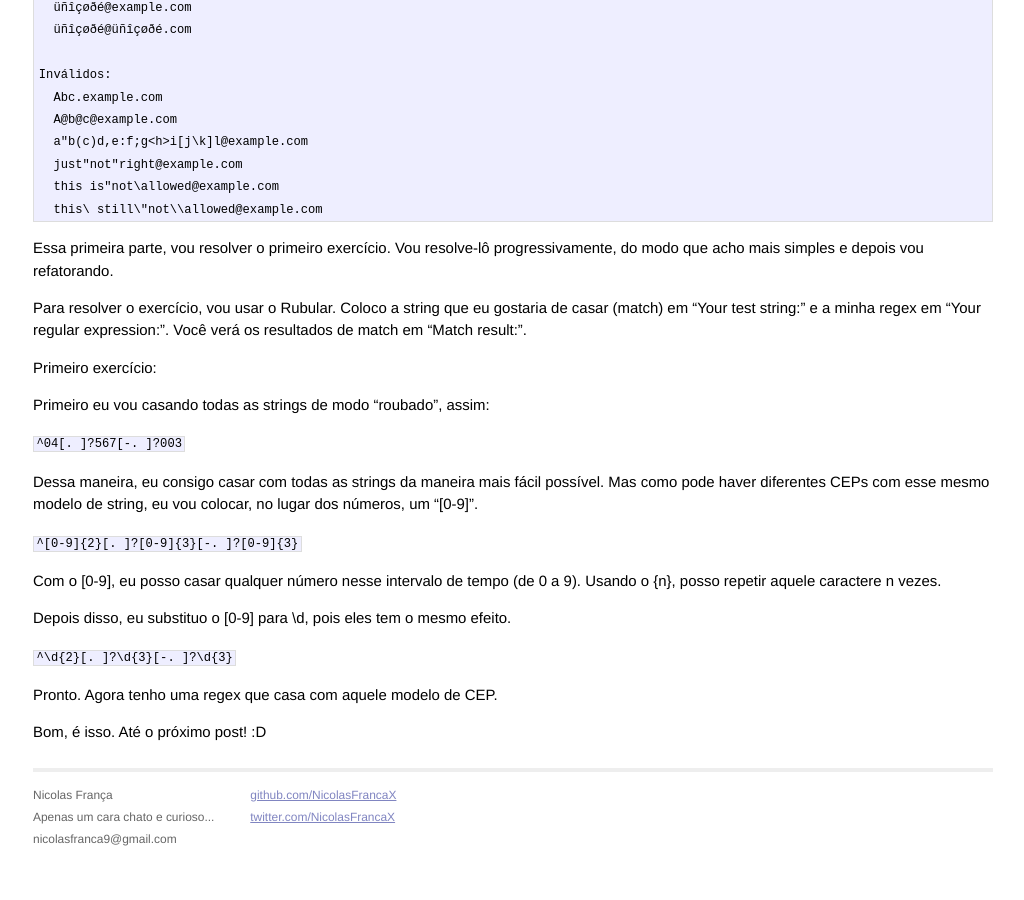
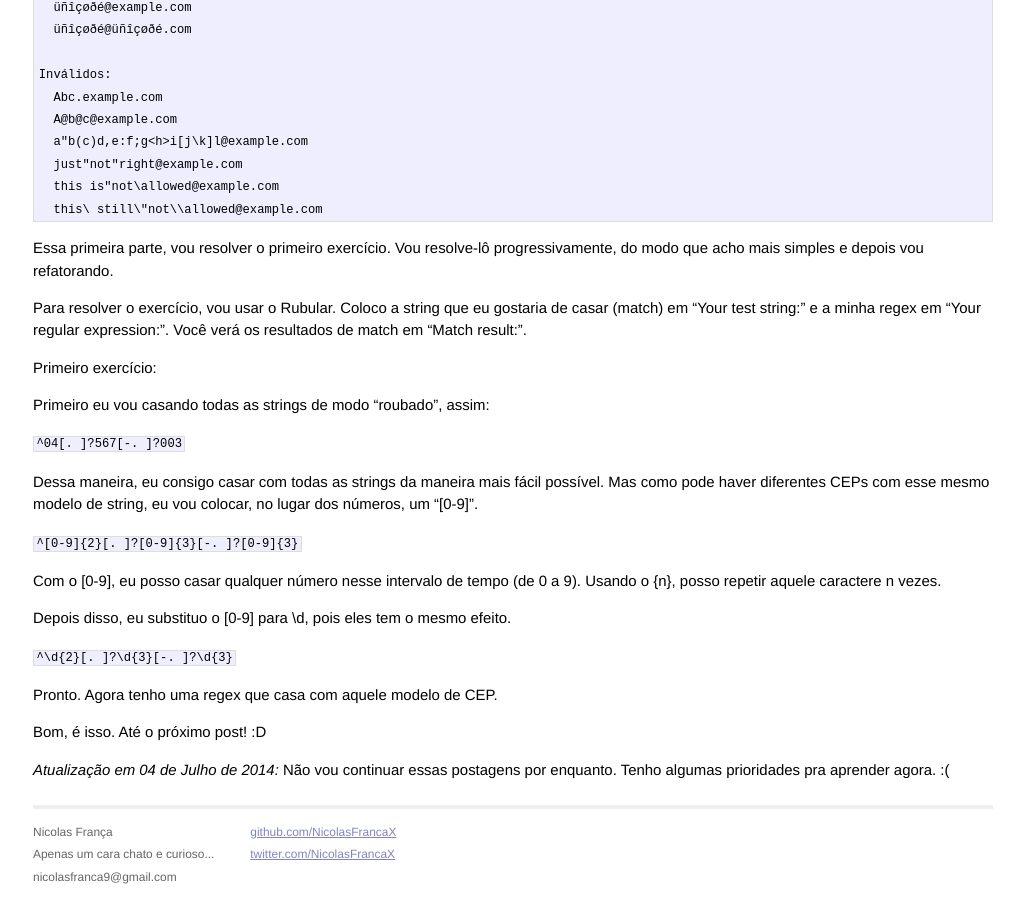
Before and after one commit to NicolasFrancaX/nicolasfrancax.github.io, a Jekyll site: the page built from _posts/2014-04-25-brincando-com-regex-parte-um.markdown, in a window 1280 px wide and 900 px high, scrolled down 1144 px. Shown: the whole window, without its empty margins (127-1151 px from the left). Built offline with Jekyll 4.4.1, drawn with Linux system fonts in a browser that asks for light colours; Markdown is read by kramdown in place of the engine named in the settings; before the commit the page ends 2007 px from its top, so only the background shows below that.

Commit message:
Atualizando post sobre regex

```diff
--- a/_posts/2014-04-25-brincando-com-regex-parte-um.markdown
+++ b/_posts/2014-04-25-brincando-com-regex-parte-um.markdown
@@ -90,3 +90,6 @@ Depois disso, eu substituo o [0-9] para \d, pois eles tem o mesmo efeito.
 Pronto. Agora tenho uma regex que casa com aquele modelo de CEP.
 
 Bom, é isso. Até o próximo post! :D
+
+*Atualização em 04 de Julho de 2014:* Não vou continuar essas postagens
+por enquanto. Tenho algumas prioridades pra aprender agora. :(
```
